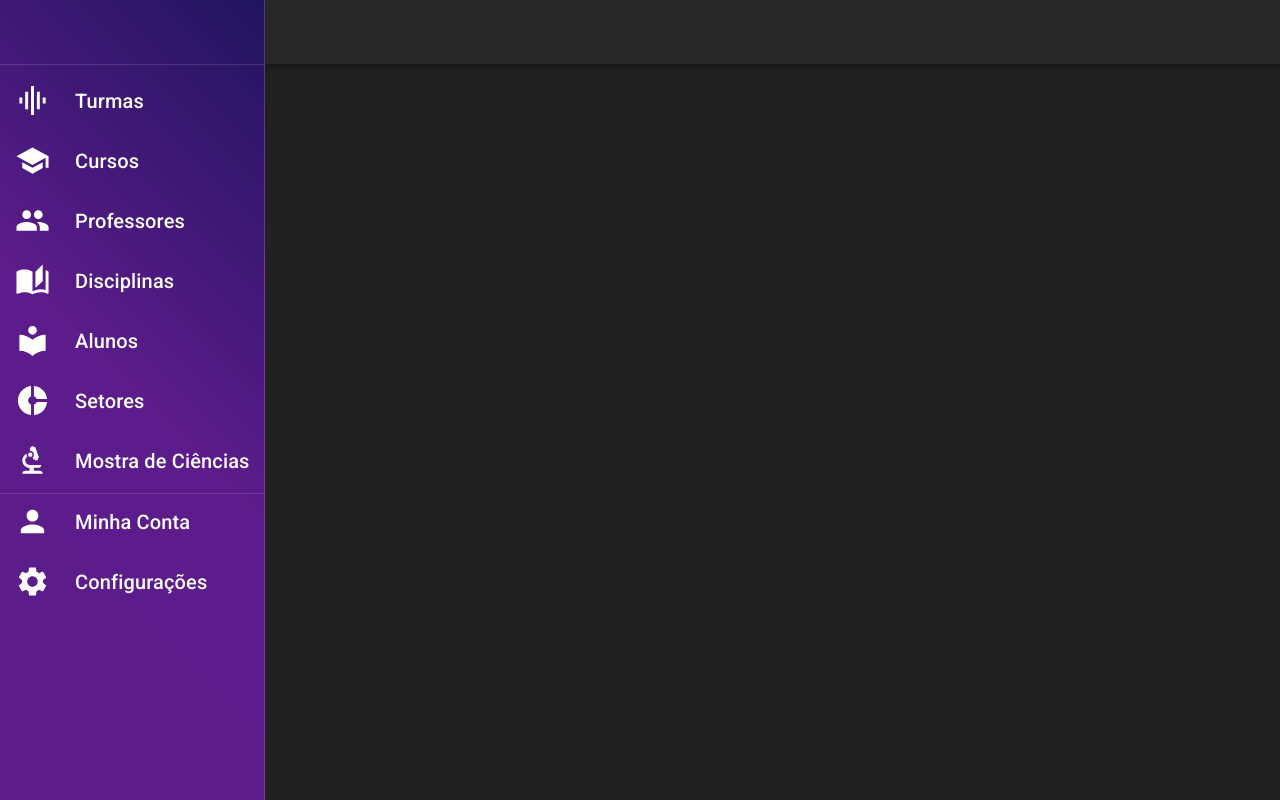
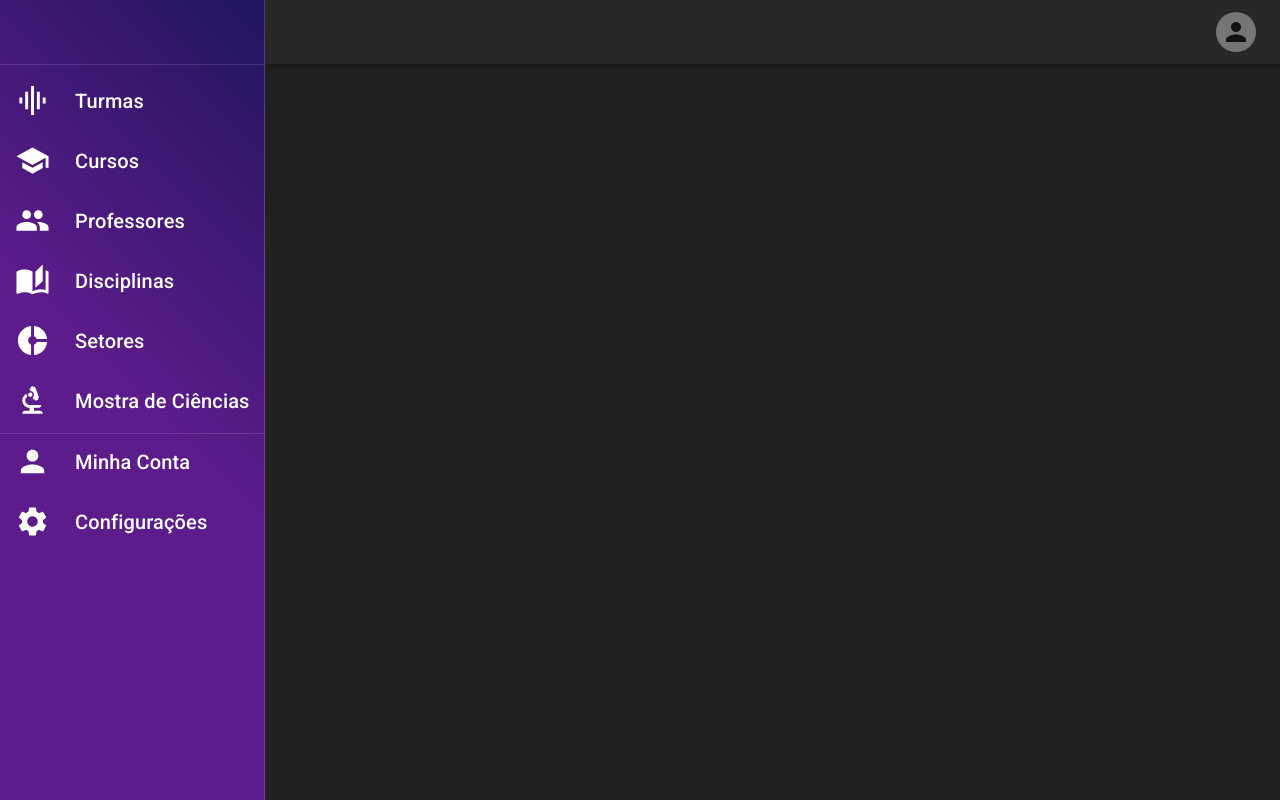
Before and after one commit to Artur-mDeters/PPI-IFclad-Class-Advice, a React (Vite) app in the folder Client/: page / in a window 1280 px wide. Built offline with nearby package versions, Linux system fonts and the light colour scheme.

Commit message:
correção: bug visual na AppBar

```diff
--- a/Client/src/components/sidebar/SideBar.jsx
+++ b/Client/src/components/AppBar/AppBar.jsx
@@ -1,4 +1,5 @@
 import * as React from "react";
+
 import { styled, createTheme, ThemeProvider } from "@mui/material/styles";
 import CssBaseline from "@mui/material/CssBaseline";
 import MuiDrawer from "@mui/material/Drawer";
@@ -8,10 +9,14 @@ import Toolbar from "@mui/material/Toolbar";
 import List from "@mui/material/List";
 import Typography from "@mui/material/Typography";
 import Divider from "@mui/material/Divider";
-import IconButton from "@mui/material/IconButton";
+import { Avatar } from "@mui/material";
 import Badge from "@mui/material/Badge";
-import Link from "@mui/material/Link";
+import Stack from "@mui/material/Stack";
+import MailIcon from "@mui/icons-material/Mail";
+
 import { defaultDark } from "../../themes/themes";
+// import Notification from "../Notification/Notification";
+
 
 // icons
 import GraphicEqIcon from "@mui/icons-material/GraphicEq";
@@ -23,24 +28,6 @@ import DonutSmallIcon from "@mui/icons-material/DonutSmall";
 import BiotechIcon from "@mui/icons-material/Biotech";
 import PersonIcon from "@mui/icons-material/Person";
 import SettingsIcon from "@mui/icons-material/Settings";
-
-function Copyright(props) {
-  return (
-    <Typography
-      variant="body2"
-      color="text.secondary"
-      align="center"
-      {...props}
-    >
-      {"Copyright © "}
-      <Link color="inherit" href="https://mui.com/">
-        Your Website
-      </Link>{" "}
-      {new Date().getFullYear()}
-      {"."}
-    </Typography>
-  );
-}
 
 const drawerWidth = 265;
 
@@ -67,6 +54,7 @@ const Drawer = styled(MuiDrawer, {
 })(({ theme, open }) => ({
   "& .MuiDrawer-paper": {
     position: "relative",
+    overflowX: "hidden",
     whiteSpace: "nowrap",
     width: drawerWidth,
     transition: theme.transitions.create("width", {
@@ -89,8 +77,8 @@ const Drawer = styled(MuiDrawer, {
   },
 }));
 
-export default function Dashboard() {
-  const [open, setOpen] = React.useState(true);
+export default function UiAppBar() {
+  const [open, setOpen] = React.useState(false);
   const [mouseOver, setMouseOver] = React.useState(false);
 
   // Estilos
@@ -137,9 +125,8 @@ export default function Dashboard() {
             }}
           ></Toolbar>
           <Divider />
-          <List component="nav"  >
-            <Box sx={{
-            }}>
+          <List component="nav">
+            <Box sx={{}}>
               {/* // ! Lista de Abas */}
               <Box sx={boxButtonStyle}>
                 {/* Icone  */}
@@ -174,15 +161,6 @@ export default function Dashboard() {
                 {/* label  */}
                 <Typography variant="h6" sx={typographyButtonStyle}>
                   Disciplinas
-                </Typography>
-              </Box>
-
-              <Box sx={boxButtonStyle}>
-                {/* Icone  */}
-                <LocalLibraryIcon fontSize="large" />
-                {/* label  */}
-                <Typography variant="h6" sx={typographyButtonStyle}>
-                  Alunos
                 </Typography>
               </Box>
 
@@ -231,9 +209,15 @@ export default function Dashboard() {
         <AppBar position="absolute" open={open}>
           <Toolbar
             sx={{
-              pr: "24px", // keep right padding when drawer closed
+              pr: "24px",
+              justifyContent: "flex-end", // keep right padding when drawer closed
             }}
-          ></Toolbar>
+          >
+            <Stack spacing={2} direction="row" sx={{ alignItems: "center" }}>
+              <Avatar />
+              {/* <Notification /> */}
+            </Stack>
+          </Toolbar>
         </AppBar>
         <Box
           component="main"
--- /dev/null
+++ b/Client/src/components/Notification/Notification.jsx
@@ -0,0 +1,20 @@
+import React from "react";
+import { Badge } from '@mui/material'
+
+import MailIcon from "@mui/icons-material/Mail";
+
+impro
+
+const Notification = () => {
+  return (
+    <Badge
+      badgeContent={4}
+      color="error"
+      sx={{ cursor: "pointer" }}
+    >
+      <MailIcon color="action" />
+    </Badge>
+  );
+};
+
+export default Notification;
--- a/Client/src/pages/home/Home.jsx
+++ b/Client/src/pages/home/Home.jsx
@@ -1,6 +1,6 @@
 import { CssBaseline, ThemeProvider} from '@mui/material'
 import { defaultDark } from '../../themes/themes'
-import SideBar from '../../components/sidebar/SideBar'
+import AppBar  from '../../components/AppBar/AppBar'
 
 const Home = () => {
 
@@ -9,7 +9,7 @@ const Home = () => {
     <div>
         <ThemeProvider theme={defaultDark}>
           <CssBaseline />
-          <SideBar />
+          <AppBar />
         </ThemeProvider>
     </div>
   )
```
Also changed, not shown: Client/src/App.jsx (+1 -24 lines), Client/src/components/sidebar/SideBar.css (deleted).
